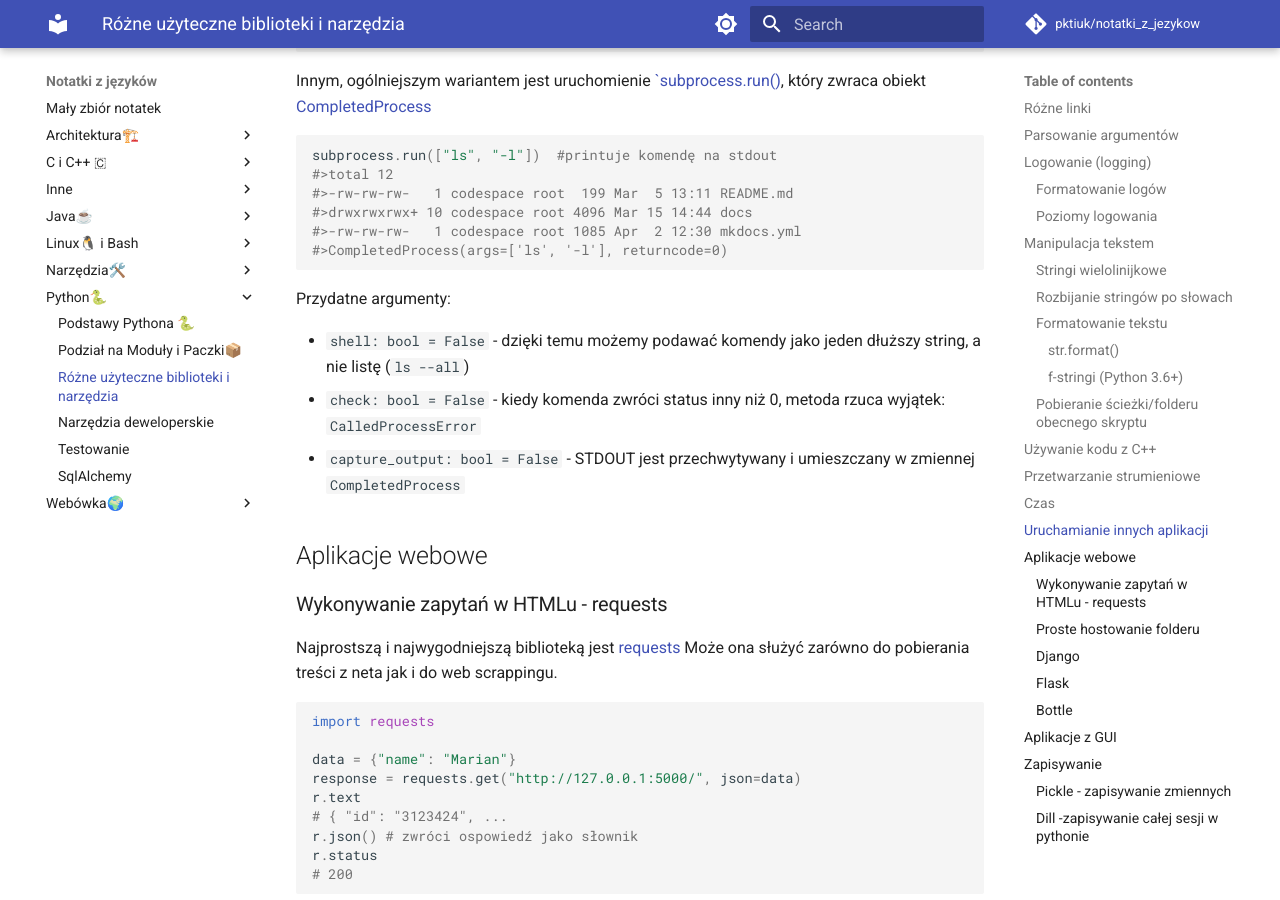
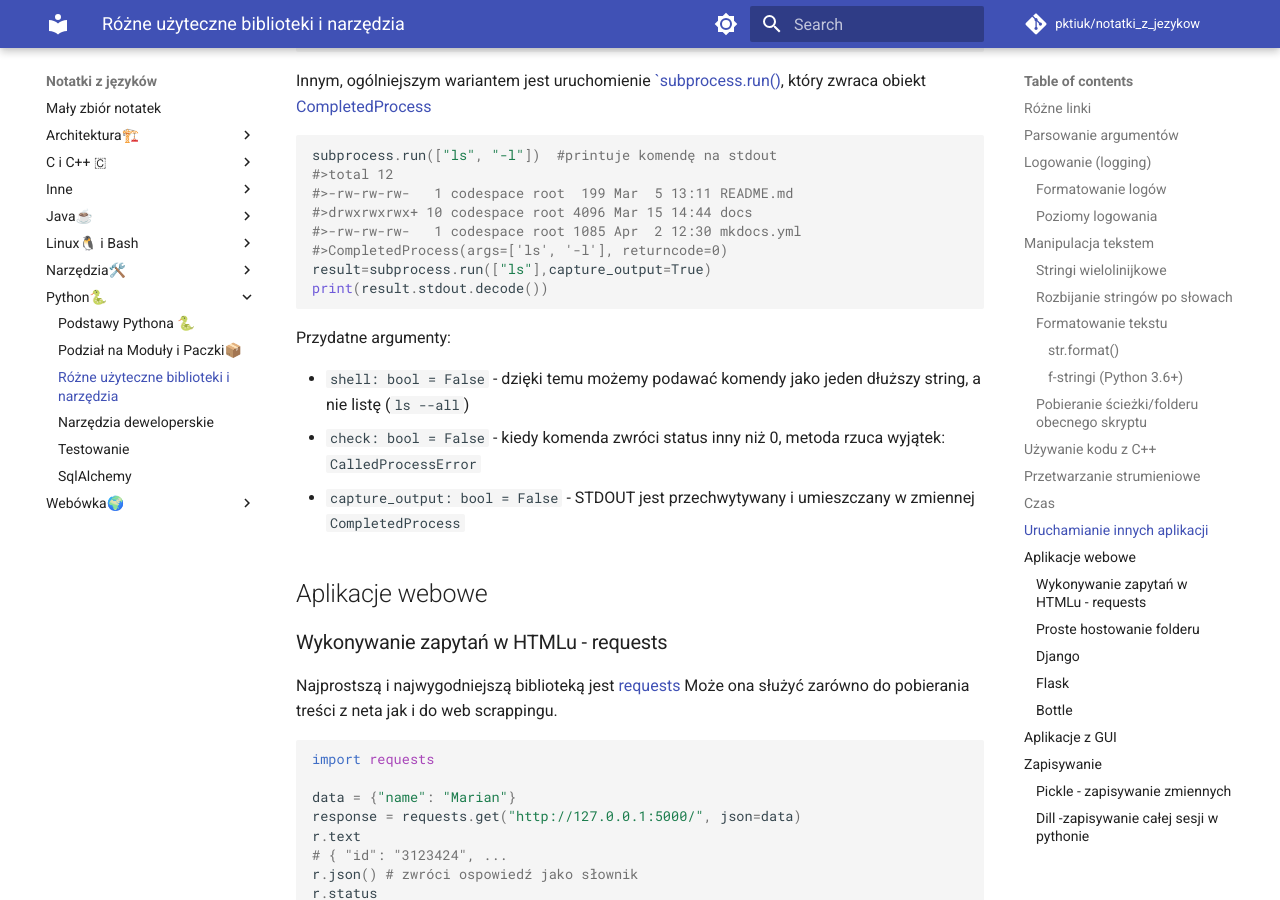
Before and after one commit to pktiuk/notatki_z_jezykow, an MkDocs documentation site: the page built from docs/Python🐍/4_biblioteki_i_narzędzia.md, in a window 1280 px wide and 900 px high, scrolled down 4866 px. Built offline with MkDocs 1.6.1 and Material for MkDocs 9.7.7, drawn with Linux system fonts in a browser that asks for light colours; comment, search, counter and statistics services are not loaded.

Commit message:
Przykład dla subprocess run

````diff
--- a/docs/Python🐍/4_biblioteki_i_narzędzia.md
+++ b/docs/Python🐍/4_biblioteki_i_narzędzia.md
@@ -232,6 +232,8 @@ subprocess.run(["ls", "-l"])  #printuje komendę na stdout
 #>drwxrwxrwx+ 10 codespace root 4096 Mar 15 14:44 docs
 #>-rw-rw-rw-   1 codespace root 1085 Apr  2 12:30 mkdocs.yml
 #>CompletedProcess(args=['ls', '-l'], returncode=0)
+result=subprocess.run(["ls"],capture_output=True)
+print(result.stdout.decode())
 ```
 
 Przydatne argumenty:
````
